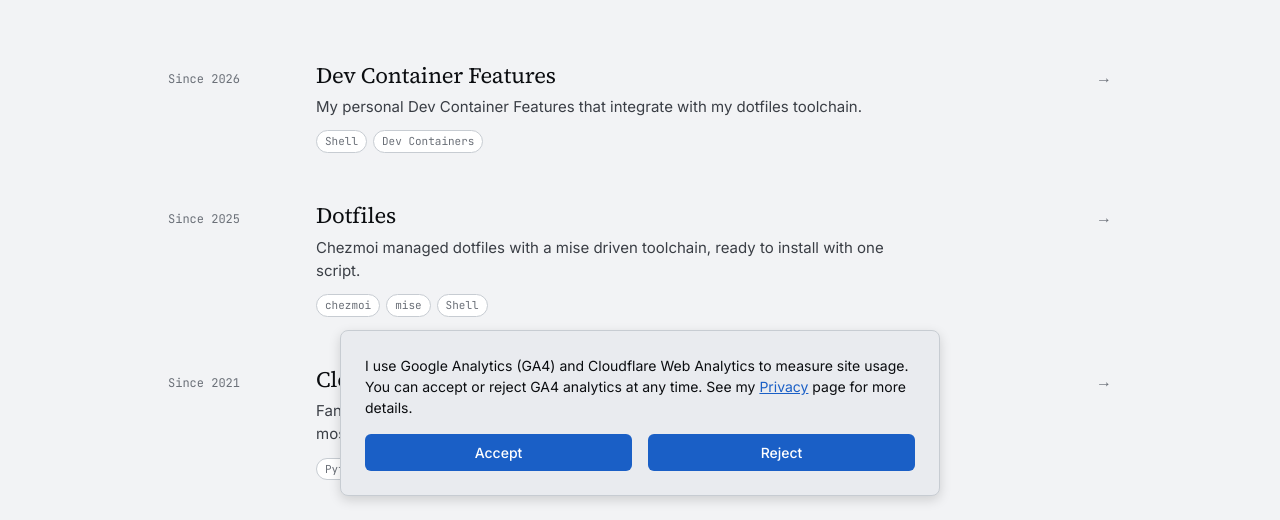
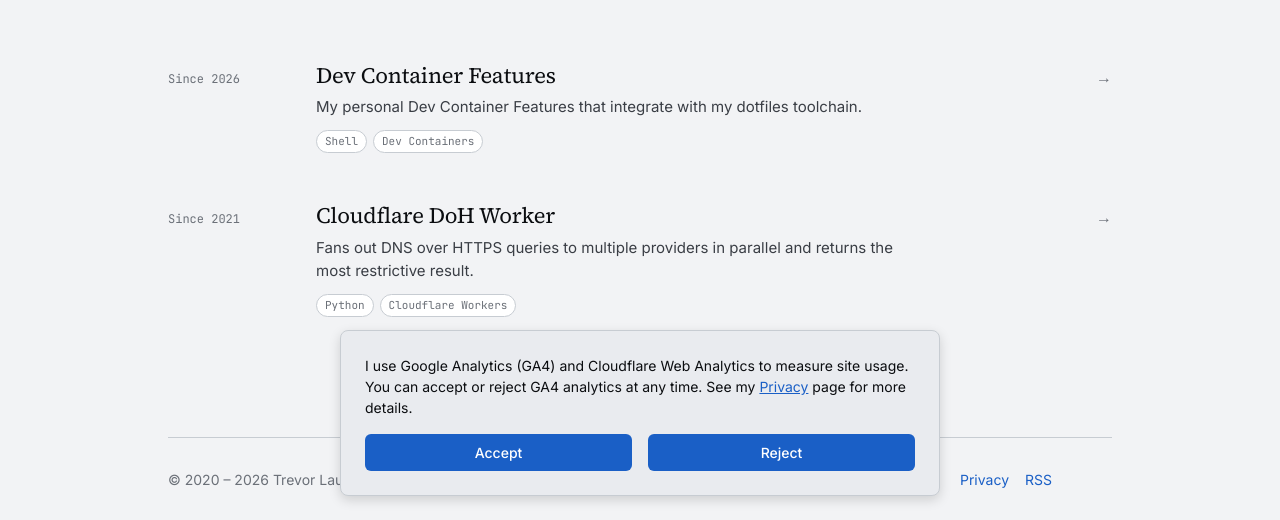
Before and after one commit to trevorlauder/trevorlauder.dev, an Astro site: page /projects in a window 1280 px wide. Shown: the part 280-800 px from the top of the page. Built offline with nearby package versions, Linux system fonts and the light colour scheme; Astro itself is replaced by a stand-in of ours; some icons are missing.

Commit message:
Remove Dotfiles project from projects.astro
Removed Dotfiles project entry from the projects list.

```diff
--- a/src/pages/projects.astro
+++ b/src/pages/projects.astro
@@ -11,14 +11,6 @@ const projects = [
     tech: ["Shell", "Dev Containers"],
     year: "Since 2026",
     url: "https://github.com/trevorlauder/devcontainers",
-  },
-  {
-    name: "Dotfiles",
-    description:
-      "Chezmoi managed dotfiles with a mise driven toolchain, ready to install with one script.",
-    tech: ["chezmoi", "mise", "Shell"],
-    year: "Since 2025",
-    url: "https://github.com/trevorlauder/dotfiles",
   },
   {
     name: "Cloudflare DoH Worker",
```
